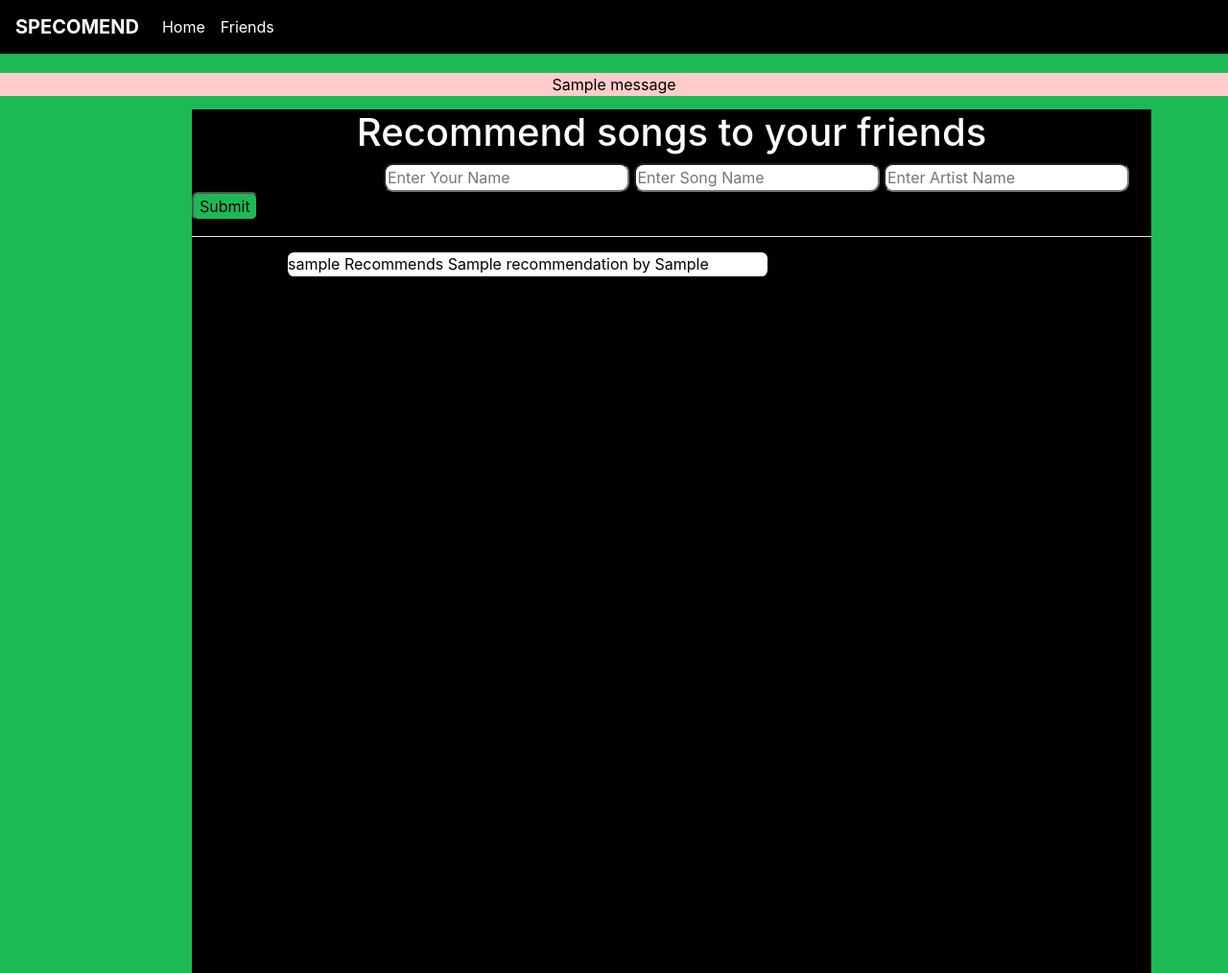
After one commit to yemoski/Song-recommender, a Flask app: page /friends in a window 1280 px wide. The commit adds this page. Shown: the whole page at 96% size. Run offline with Flask 2, Linux system fonts and the light colour scheme; tables that the repository leaves empty hold one stand-in row (values such as "Sample post"); one stand-in notice (Sample message) is shown; some libraries are stand-ins or nearby versions.

Commit message:
'new_feature'

```diff
--- a/app.py
+++ b/app.py
@@ -1,9 +1,32 @@
-from flask import Flask, render_template, request, url_for
+from flask import Flask, render_template, request, url_for,flash
 import Spotify
 from pprint import pprint
+from flask_sqlalchemy import SQLAlchemy
+from datetime import timedelta
+
+app = Flask(__name__)
+app.secret_key = 'spotify'
+app.config['SQLALCHEMY_DATABASE_URI'] ='postgres://wpzofaarahpesm:484bbff9823132b5f22578dfffa95bce4452dde87b30b5aef2375c45a615e5e5@ec2-54-85-56-210.compute-1.amazonaws.com:5432/deofkbvcf6h3pd' #table name is song_recommentations
+app.permanent_session_life = timedelta(minutes=10)
 
 
-app = Flask(__name__)
+
+
+db = SQLAlchemy(app)
+
+class recommendations(db.Model):
+	id = db.Column(db.Integer, primary_key=True)
+	user_name = db.Column(db.String(40),  nullable=True)
+	song_name = db.Column(db.String(40), nullable=True)
+	artist_name = db.Column(db.String(40), nullable=True)
+
+	def __init__(self,user_name,song_name,artist_name):
+		self.user_name = user_name
+		self.song_name = song_name
+		self.artist_name = artist_name
+
+	def __repr__(self):
+		return f'<user_name: {self.user_name} song_name: {self.song_name} artist_name: {self.artist_name}'
 
 @app.route("/", methods = ["GET", "POST"])
 def home():
@@ -22,26 +45,32 @@ def home():
 
 @app.route("/contact_us")
 def contact():
+
+
 	return render_template("contact_us.html")
 
 
 
+@app.route("/friends", methods=["POST","GET"])
+def friends():
+	if request.method =="POST":
+		song_namee = request.form['song_name']
+		artist_namee = request.form['artist_name']
+		user_namee = request.form['user_name']
 
+		if song_namee == '':
+			flash('Please enter a song name')
+		elif artist_namee == '':
+			flash('please enter an artist name')
+		elif user_namee == '':
+			flash('please enter your name')
+		elif user_namee != '' and song_namee!='' and artist_namee!='':
+			recomendation = recommendations(user_namee,song_namee,artist_namee)
+			db.session.add(recomendation)
+			db.session.commit()
 
-""""
-@app.route("/recommendation_result/", methods = ["GET", "POST"])
-def genre_recommendation_result():
-	if request.method == "POST":
-		if request.form.get('filter') == 'most_popular':
-			text = request.form.get("genre")
-			result = Spotify.get_popular_song(text)
-			return render_template("genre_recommendation_result.html",result = result)
-		elif request.form.get('filter') == 'least_popular':
-			text = request.form.get('genre')
-			result = Spotify.get_least_popular_song(text)
-			return render_template("genre_recommendation_result.html",result = result)
+	return render_template("friends.html", recommendations=recommendations.query.all())
 
-	"""
 
 
 
--- a/requirements.txt
+++ b/requirements.txt
@@ -41,6 +41,7 @@ oauthlib==3.2.0
 platformdirs==2.5.2
 proto-plus==1.20.6
 protobuf==3.20.1
+psycopg2==2.9.3
 pyasn1==0.4.8
 pyasn1-modules==0.2.8
 pycparser==2.21
--- a/static/js/search.js
+++ b/static/js/search.js
@@ -1,7 +1,48 @@
+var add_song = document.getElementById('add_song');
+var container = document.getElementById('recommendation_container');
+var song_name = document.getElementById('song_name');
+var user_name = document.getElementById('user_name');
+var artist_name = document.getElementById('artist_name');
+
+/*
+add_song.addEventListener('click', ()=> {
+  var div = document.createElement('div');
+  div.classList.add('recommendation_name');
+  div.innerHTML =`
+  <p >${user_name.value} Recommends ${song_name.value} by ${artist_name.value}</p>
+  `
+  container.appendChild(div);
+  //  song_name.value = "";
+   // user_name.value = "";
+   // artist_name.value = "";
+
+  });
 
 
-var href = document.getElementsByClassName("play")[0].parentNode.parentNode.href;
-const play_button = document.getElementById('play_button');
+
+
+*/
+
+
+
+
+
+
+
+
+
+
+
+
+
+
+
+
+
+
+
+//var href = document.getElementsByClassName("play")[0].parentNode.parentNode.href;
+//const play_button = document.getElementById('play_button');
 
 /*play_button.addEventListener("click", () => {
   alert(href);
--- a/static/styles/styles.css
+++ b/static/styles/styles.css
@@ -14,6 +14,9 @@
 .navbar {
 	background-color:black ;
 
+}
+.nav-item{
+	display: flex;
 }
 .nav-link{
 	color: white;
@@ -97,3 +100,75 @@
 
 	transition:  filter 0.5s ease-in-out;
 }
+/******Friends.html ****/
+.friends_main{
+	 position: absolute;
+  background-color:#1db954 ;
+  display: block;
+  overflow: auto;
+  width: 100%;
+  height: 100%;
+
+}
+
+.friends_main h1{
+	text-align: center;
+}
+
+.friends_list {
+	background-color: 	black;
+	margin: 100px;
+	margin-left: 200px;
+	width: 1000px;
+	height: 100%;
+	overflow: auto;
+	color: white;
+
+}
+
+
+.friends_list hr{
+	background-color: white;
+}
+#song_name, #user_name, #artist_name{
+	margin: auto;
+	display: inline-block;
+	border-radius: 0.6rem;
+
+}
+
+#user_name{
+	margin-left: 200px;
+}
+
+#submit_button{
+	margin: auto;
+	display: inline-block;
+
+}
+
+.add_name, .add_song, .delete_name{
+	display: inline-block;
+	border-radius:  0.4rem;
+	background-color: #1db954;
+}
+.recommendation_name{
+	background-color: white;
+	color: black;
+	width: 500px;
+	height: 25px;
+	margin-bottom: 10px;
+	margin-left: 100px;
+	border-radius: 0.4rem;
+	display: inline-block;
+
+}
+
+
+.error{
+	background-color:#FFCCCB  ;
+	color: black;
+	text-align: center;
+	margin-top: 20px;
+	margin-bottom: -86px;
+}
--- a/templates/base.html
+++ b/templates/base.html
@@ -3,6 +3,8 @@
   <head>
     <link rel="stylesheet" href="{{ url_for('static', filename='/styles/styles.css') }}">
     <link rel="stylesheet" href="https://stackpath.bootstrapcdn.com/bootstrap/4.3.1/css/bootstrap.min.css" integrity="sha384-ggOyR0iXCbMQv3Xipma34MD+dH/1fQ784/j6cY/iJTQUOhcWr7x9JvoRxT2MZw1T" crossorigin="anonymous">
+
+    <link rel="stylesheet" href="https://fonts.googleapis.com/css2?family=Material+Symbols+Outlined:opsz,wght,FILL,GRAD@48,400,0,0" />
 
     <!-- Google tag (gtag.js) -->
 <script async src="https://www.googletagmanager.com/gtag/js?id=G-J6Y8M2H5QS"></script>
@@ -26,6 +28,7 @@
           <ul class="navbar-nav">
             <li class="nav-item active">
               <a class="nav-link" href="{{ url_for('home') }}">Home <span class="sr-only">(current)</span></a>
+              <a class="nav-link" href="{{ url_for('friends') }}">Friends <span class="sr-only">(current)</span></a>
             </li>
 
 
@@ -42,7 +45,7 @@
      {% block content %}
      {% endblock %}
 
-<script src="http://ajax.googleapis.com/ajax/libs/jquery/1.7.1/jquery.min.js" type="module"></script>
+<script src="http://ajax.googleapis.com/ajax/libs/jquery/1.7.1/jquery.min.js" type="text/javascript"></script>
   <script type=text/javascript src="{{ url_for('static', filename='/js/search.js') }}"></script>
    <script src="https://code.jquery.com/jquery-3.3.1.slim.min.js" integrity="sha384-q8i/X+965DzO0rT7abK41JStQIAqVgRVzpbzo5smXKp4YfRvH+8abtTE1Pi6jizo" crossorigin="anonymous"></script>
 <script src="https://cdnjs.cloudflare.com/ajax/libs/popper.js/1.14.7/umd/popper.min.js" integrity="sha384-UO2eT0CpHqdSJQ6hJty5KVphtPhzWj9WO1clHTMGa3JDZwrnQq4sF86dIHNDz0W1" crossorigin="anonymous"></script>
--- a/templates/contact_us.html
+++ b/templates/contact_us.html
@@ -1 +1,4 @@
 {% extends "base.html" %}
+{% block title %}Recommendation page{% endblock %}
+{% block content  %}
+{% endblock %}
--- /dev/null
+++ b/templates/friends.html
@@ -0,0 +1,51 @@
+{% extends "base.html" %}
+{% block title %}Results page{% endblock %}
+{% block content  %}
+
+<div class="friends_main">
+			{% with messages = get_flashed_messages() %}
+				  {% if messages %}
+				    {% for message in messages %}
+				    <div class="error">
+				    	 <p>{{ message }}</p>
+				    </div>
+				    {% endfor %}
+				  {% endif %}
+				{% endwith %}
+	<div class="friends_list">
+		<form action="" method="POST">
+			<h1>Recommend songs to your friends</h1>
+		  	<div class="text_bar">
+			  	<input type="text" id="user_name" name="user_name" placeholder="Enter Your Name">
+			  	<input type="text" id="song_name" name="song_name" placeholder="Enter Song Name">
+			  	<input type="text" id="artist_name" name="artist_name" placeholder="Enter Artist Name">
+
+			  		<input id="add_song"  class="add_name" type="submit" name="submit">
+
+
+
+		 </div>
+		</form>
+
+	<hr >
+  	<div id='recommendation_container' class="recommendation_container">
+
+  		{%if recommendations %}
+  		{%for item in recommendations %}
+  		<div class="recommendation_name">
+  			<p>{{item.user_name}} Recommends {{item.song_name}} by {{item.artist_name}}</p>
+
+  		</div>
+  		{% endfor %}
+  		{% endif %}
+  	</div>
+
+
+
+
+
+	</div>
+
+</div>
+
+{% endblock %}
```
Also changed, not shown: friends.png (added), site.db (added), song_recommendations.db (added).
